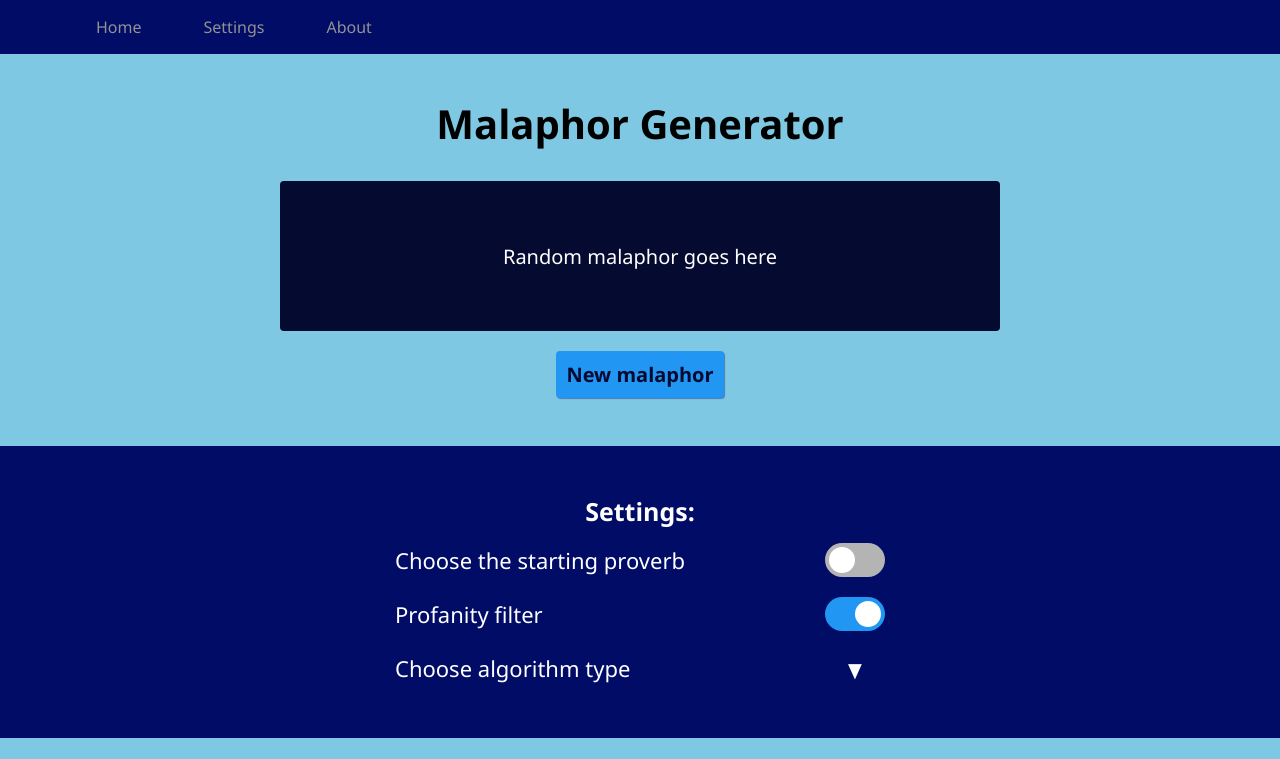
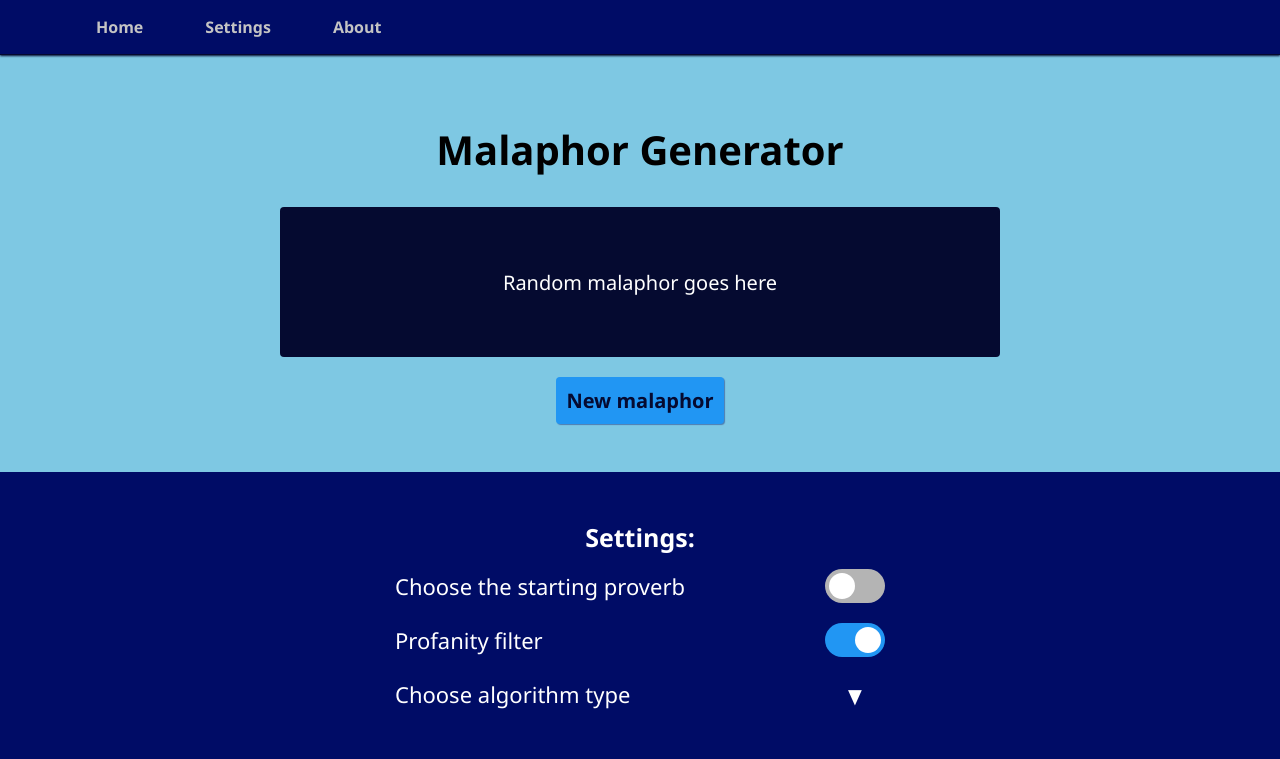
Before and after one commit to rachel-meadows/malaphor, a plain HTML site: page Frontend/index.html in a window 1280 px wide. Shown: the top 759 px of the page. Drawn offline with Linux system fonts and the light colour scheme.

Commit message:
Final changes to CSS prototype

```diff
--- a/Frontend/styles.css
+++ b/Frontend/styles.css
@@ -38,13 +38,8 @@ a {
     text-decoration: none;
 }
 
-footer a , header a {
-    color: rgb(146, 146, 146);
-    padding: 1vh 2vh;
-}
-
 footer a , .navigation a , .navigation a:visited {
-    color: rgb(146, 146, 146);
+    color: rgb(196, 196, 196);
     padding: 1vh 2vh;
 }
 
@@ -63,13 +58,19 @@ footer a:hover , .navigation a:visited:hover {
     padding: 1vh 2vh 1vh 10vh;
     gap: 30px;
     color: var(--secondary-text-light);
+    font-weight: 600;
+    position: fixed;
+    width: 100%;
+    border-bottom: 1px solid #050A30;
+    z-index: 1000;
+    box-shadow: 0px 1px 2px #050A30;
 }
 
 .malaphor-container {
     background-color: var(--background-color1);
     display: flex;
     flex-direction: column;
-    padding: 4vh 3vh 6vh 3vh;
+    padding: 14vh 3vh 6vh 3vh;
     justify-content: space-between;
     align-items: center;
 }
@@ -270,7 +271,7 @@ footer {
 .logo {
     height: 30px;
     width: auto;
-    filter: brightness(4);
+    filter: brightness(6);
 }
 
 .logo:hover {
```
